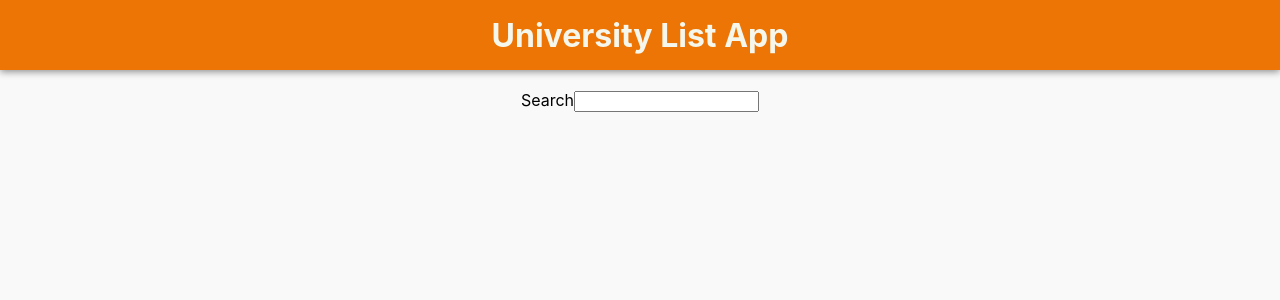
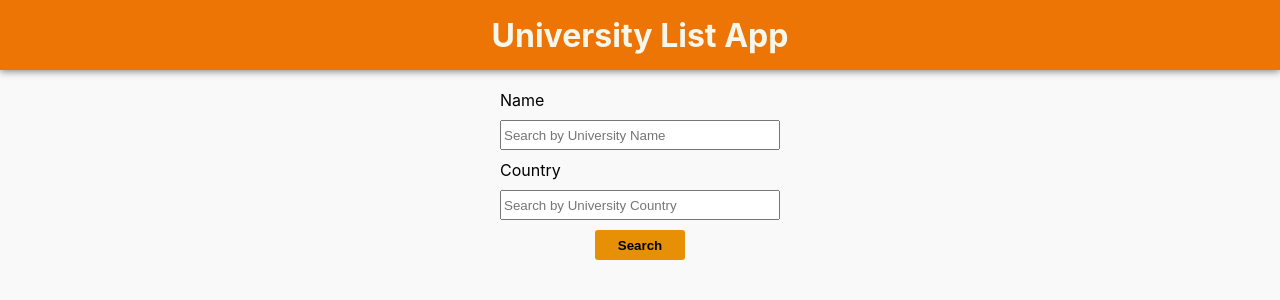
Before and after one commit to RashCD/my-university-app, a React (Create React App) app in the folder client/: page / in a window 1280 px wide. Shown: the top 300 px of the page. Built offline with nearby package versions, Linux system fonts and the light colour scheme.

Commit message:
adding form component & style

```diff
--- /dev/null
+++ b/client/src/assets/styles/components/Input.module.scss
@@ -0,0 +1,26 @@
+.inputContainer {
+  display: flex;
+  flex-direction: column;
+  max-width: 300px;
+  width: 100%;
+  padding: 0 10px;
+
+  > * {
+    margin-bottom: 10px;
+  }
+}
+
+.label {
+  font-size: 16px;
+}
+
+.input {
+  height: 30px;
+  width: 100%;
+
+  ::placeholder {
+    font: 14px;
+    font-size: 400;
+    color: var(--gray);
+  }
+}
--- a/client/src/assets/styles/views/LandingPage.module.scss
+++ b/client/src/assets/styles/views/LandingPage.module.scss
@@ -5,3 +5,11 @@
   flex: 1;
   padding-top: 20px;
 }
+
+.form {
+  display: flex;
+  align-items: center;
+  flex-direction: column;
+  width: 100%;
+  max-width: 700px;
+}
--- a/client/src/components/Button.tsx
+++ b/client/src/components/Button.tsx
@@ -3,17 +3,19 @@ import mergeClass, { ClassValue } from 'clsx';
 import Styles from '../assets/styles/components/Button.module.scss';
 
 export type buttonTypes = {
-  onButtonClick: (event: React.MouseEvent) => void;
+  onButtonClick?: (event: React.MouseEvent) => void;
+  type?: 'button' | 'submit' | 'reset';
   children?: React.ReactChild;
   className?: ClassValue;
 };
 
 const Button = (props: buttonTypes) => {
+  const { onButtonClick = () => {}, type = 'button' } = props;
   return (
     <button
-      type="button"
+      type={type}
       className={mergeClass(Styles.button, props.className)}
-      onClick={props.onButtonClick}
+      onClick={onButtonClick}
     >
       {props.children}
     </button>
--- a/client/src/components/Input.tsx
+++ b/client/src/components/Input.tsx
@@ -1,4 +1,5 @@
 import React from 'react';
+import Styles from '../assets/styles/components/Input.module.scss';
 
 type InputPropTypes = {
   id: string;
@@ -23,11 +24,19 @@ const Input = (props: InputPropTypes) => {
     errors = {},
   } = props;
   return (
-    <>
-      <label htmlFor={id}>{label}</label>
-      <input type={type} id={id} {...register} placeholder={placeholder} />
+    <div className={Styles.inputContainer}>
+      <label className={Styles.label} htmlFor={id}>
+        {label}
+      </label>
+      <input
+        className={Styles.input}
+        type={type}
+        id={id}
+        {...register}
+        placeholder={placeholder}
+      />
       {errors[id] && <p>{errors[id].message}</p>}
-    </>
+    </div>
   );
 };
 
--- a/client/src/views/LandingPage.tsx
+++ b/client/src/views/LandingPage.tsx
@@ -4,26 +4,37 @@ import Input from '../components/Input';
 import { useForm } from 'react-hook-form';
 
 import Styles from '../assets/styles/views/LandingPage.module.scss';
+import CTAButton from '../components/CTAButton';
 
 type FormValues = {
   search: string;
 };
 
 const LandingPage = (props: RouteComponentProps) => {
-  const { register, handleSubmit, watch } = useForm<FormValues>();
+  const { register, handleSubmit } = useForm<FormValues>();
 
-  console.log(watch());
+  const onFormSubmit = (data: FormValues) => {
+    console.log(data);
+  };
 
   return (
     <div className="app">
       <AppHeader title="University List App" />
       <main className={Styles.appMain}>
-        <form
-          onSubmit={handleSubmit((data) => {
-            console.log(data);
-          })}
-        >
-          <Input id="search" label="Search" register={register('search')} />
+        <form className={Styles.form} onSubmit={handleSubmit(onFormSubmit)}>
+          <Input
+            id="uni-name"
+            label="Name"
+            placeholder="Search by University Name"
+            register={register('search')}
+          />
+          <Input
+            id="uni-country"
+            label="Country"
+            placeholder="Search by University Country"
+            register={register('search')}
+          />
+          <CTAButton type="submit">Search</CTAButton>
         </form>
       </main>
     </div>
```
